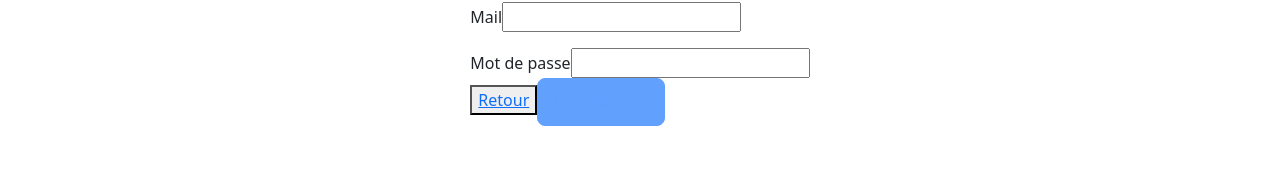
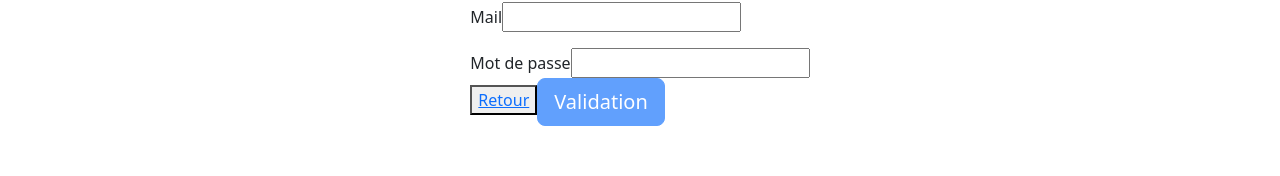
Before and after one commit to MaximilienR/AppliYuka, an Angular app: page /subscribe in a window 1280 px wide. Shown: the part 176-352 px from the top of the page. Built offline with nearby package versions, Linux system fonts and the light colour scheme.

Commit message:
creat service

```diff
--- a/src/app/component/login/login.component.html
+++ b/src/app/component/login/login.component.html
@@ -10,7 +10,7 @@
     <input type="password" class="form-control" id=" InputPassword">
   </div>
   <div class="col-md-4 col-md-offset-4 text-center">
-    <button type="submit" class="btn btn-primary" onclick="welcom()">Suivant</button>
+    <button type="submit" class="btn btn-primary" onclick="log()">Suivant</button>
   </div>
 
 </form>
--- a/src/app/component/login/login.component.ts
+++ b/src/app/component/login/login.component.ts
@@ -8,7 +8,7 @@ import { Component, OnInit } from '@angular/core';
 export class LoginComponent implements OnInit {
 
    constructor() { }
-
+    log(){}
 
 
   ngOnInit(): void {
--- a/src/app/component/subscribe/subscribe.component.html
+++ b/src/app/component/subscribe/subscribe.component.html
@@ -35,8 +35,8 @@
       <button type="button ">
         <a [routerLink]="['/home']">Retour</a>
       </button>
-      <button type="button" class="btn btn-primary btn-lg"[disabled]="!condition.valid" onclick="check()">
-        <a [routerLink]="['/login']">Validation</a>
+      <button type="submit" class="btn btn-primary btn-lg"[disabled]="!condition.valid" >
+        Validation
       </button>
     </div>
   </form>
```
Also changed, not shown: src/app/service/users.service.ts (added, +9 -0 lines), 1 other file (tests, documents, lock files or other folders).
